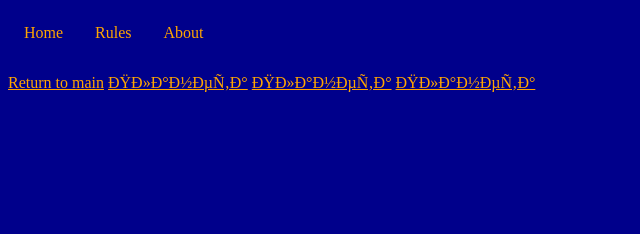
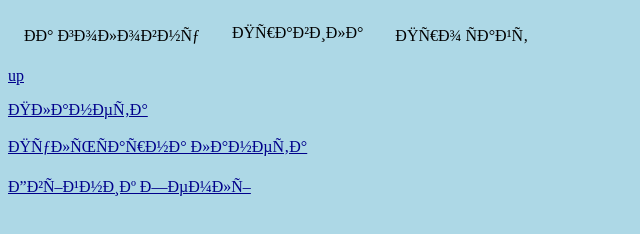
Before and after one commit to LazyBananaCat/IceCreamPedia, a plain HTML site: page articles/planets.html in a window 1280 px wide. Shown: the whole page, without its empty margins (0-640 px from the left). Drawn offline with Linux system fonts and the light colour scheme.

Commit message:
Add files via upload

```diff
--- a/articles/planets.html
+++ b/articles/planets.html
@@ -2,17 +2,19 @@
 <html lang = "uk">
 <head meta charset="UTF-8">
 		<ul>
-		   <li><a href="main.html">Home</a></li>
-		  <li><a href="rules.html">Rules</a></li>
-		  <li><a href="about.html">About</a></li>
+		   <li><a href="../main.html">На головну</a></li>
+		  <li><a href="../rules.html">Правила</a></li>
+		  <li><a href="../about.html">Про сайт</a></li>
 		</ul>
 		<link rel="stylesheet" href="style.css">
 		<title>Категорія: Планети</title>
-		<a href="main.html"><p align="left"><h7>Return to main</h7></a>
+<a href="../ua.html">up</a>
+
+
 </head>
   <body>
-	  <a href="/planets/planet.html">Планета</a>
-	 <a href="/planets/pulsar_planet.html">Планета</a>
-	   <a href="/planets/second_earth.html">Планета</a>
+	 <p> <a href="./planets/planet.html">Планета</a>
+	 <p><a href="./planets/pulsar_planet.html">Пульсарна ланета</a>
+	 <p><a href="./planets/second_earth.html">Двійник Землі</a>
 
 </html>
--- a/articles/style.css
+++ b/articles/style.css
@@ -12,7 +12,7 @@ li {
 
 li a {
   display: block;
-  color: orange;
+  color: black;
   text-align: center;
   padding: 16px;
   text-decoration: none;
@@ -22,24 +22,27 @@ li a:hover {
   background-color: #111111;
 }
 body {
-	background-color: darkblue;
-	color: yellow;
+	background-color: lightblue;
+	color: darkblue;
   font-size: 18
 }
 p {
   text-align: left;
-	color: yellow;
+	color: darkblue;
 }
 h1 {
 	text-align: center;
-	color: white;
+	color: darkblue;
 }
 h4{
-	color: yellow;
+	color: darkblue;
 	text-align: left;
 	font-family: Arial;
 	font-size: 23px;
 }
 a {
-	color: orange;
+	color: darkblue;
 }
+h6{
+font-size: 18px
+}
```
Also changed, not shown: articles/nature.html (added, +17 -0 lines).
